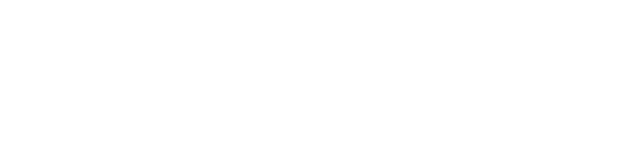
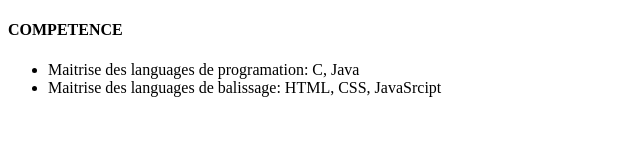
Before and after one commit to Anonymll/git-mon-cv, a plain HTML site: page index.html in a window 1280 px wide. Shown: the whole page, without its empty margins (0-640 px from the left). Drawn offline with Linux system fonts and the light colour scheme.

Commit message:
mise en place de la section competences

```diff
--- a/index.html
+++ b/index.html
@@ -8,6 +8,9 @@
     <title>Document</title>
 </head>
 <body>
-
+    <h4>COMPETENCE</h4>
+    <ul>
+        <li>Maitrise des languages de programation: C, Java</li>
+        <li>Maitrise des languages de balissage: HTML, CSS, JavaSrcipt</li>
 </body>
 </html>
```
